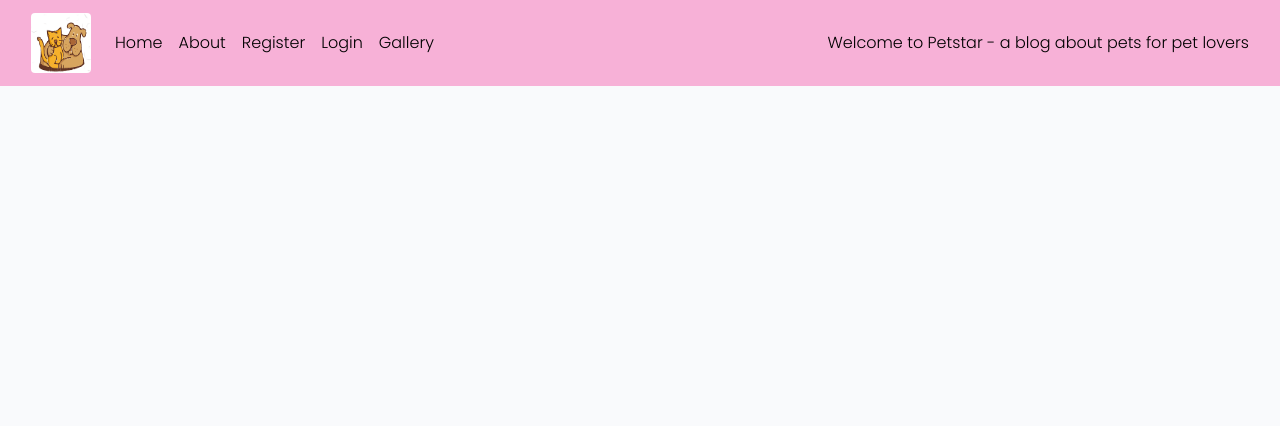
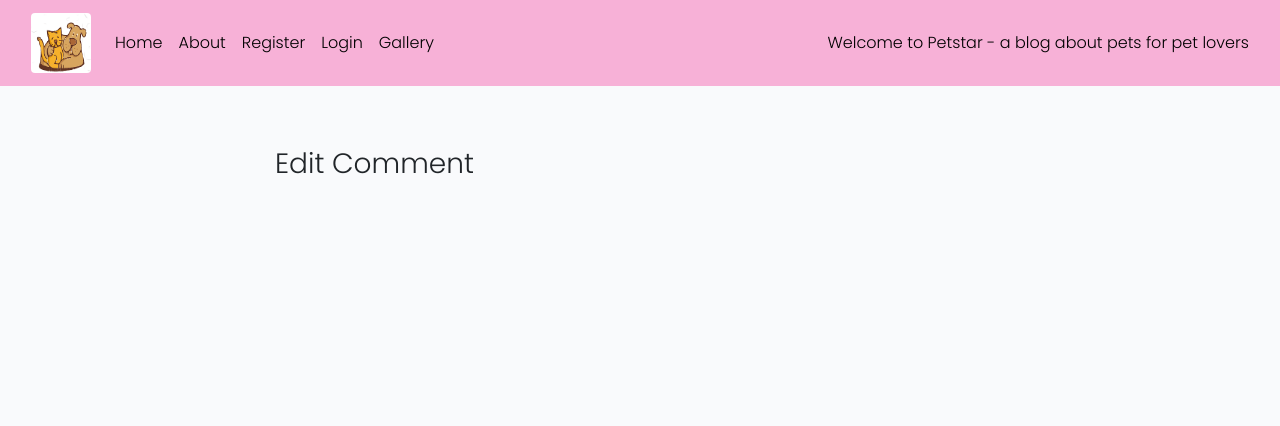
Before and after one commit to sundeepbassi/djangopetblog, a Django app: template templates/update_comment.html in a window 1280 px wide. Shown: the top 426 px of the page. Run offline with Django 3.2, Linux system fonts and the light colour scheme; the template is opened without the code that fills it, so the values that code supplies are empty; parts of the project's set-up code (start-up, migrations or seed data) failed here and were passed over; some libraries are stand-ins or nearby versions.

Commit message:
Improve layout of update comment page / form.

```diff
--- a/templates/update_comment.html
+++ b/templates/update_comment.html
@@ -1,22 +1,36 @@
 {% extends 'base.html' %}
-{% block title %}Edit Comment{% endblock %}
+
+{% load i18n %}
+
+{% block head_title %}{% trans "Edit Comment" %}{% endblock %}
+
 {% block content %}
-
-
+<div class="container">
+    <div class="row">
+        <div class="col-md-8 mt-3 offset-md-2">
+            <h3>{% trans "Edit Comment" %}</h3>
+        </div>
+    </div>
+    <div class="row">
+        <div class="col-md-8 mt-3 offset-md-2">
         {% if user.is_authenticated %}
             {% if user.username == comment.name %}
-        <h1>Edit Comment...</h1>
+                Comment Author: <strong>{{ comment.name }}</strong>
                 <br/><br/>
-
                 <div class="form-group">
                     <form method="POST">
                         {% csrf_token %}
-                {{ form.as_p }}
-                <button class="btn btn-primary">Update</button>
+                        <textarea name="body" rows="10" required="" id="id_body" style="width: 100%; padding: 15px">{{ comment.body }}</textarea>
+                        <br/><br/>
+                        <button class="btn btn-primary" title="Save changes to updated comment">Update</button>
+                        <a href="{{ request.GET.nexturl }}" class="btn btn-secondary" title="Abort editing comment">Cancel</a>
+                    </form>
                 </div>
             {% else %}
-        <div class="alert alert-danger">WARNING: You are not authorised to edit other user's comments!</class>
+                <div class="alert alert-danger">WARNING: You are not authorised to edit other user's comments!</div>
             {% endif %}
         {% endif %}
-
+        </div>
+    </div>
+</div>
 {% endblock %}
```
Lines whose indentation alone changed are shown as unchanged.
